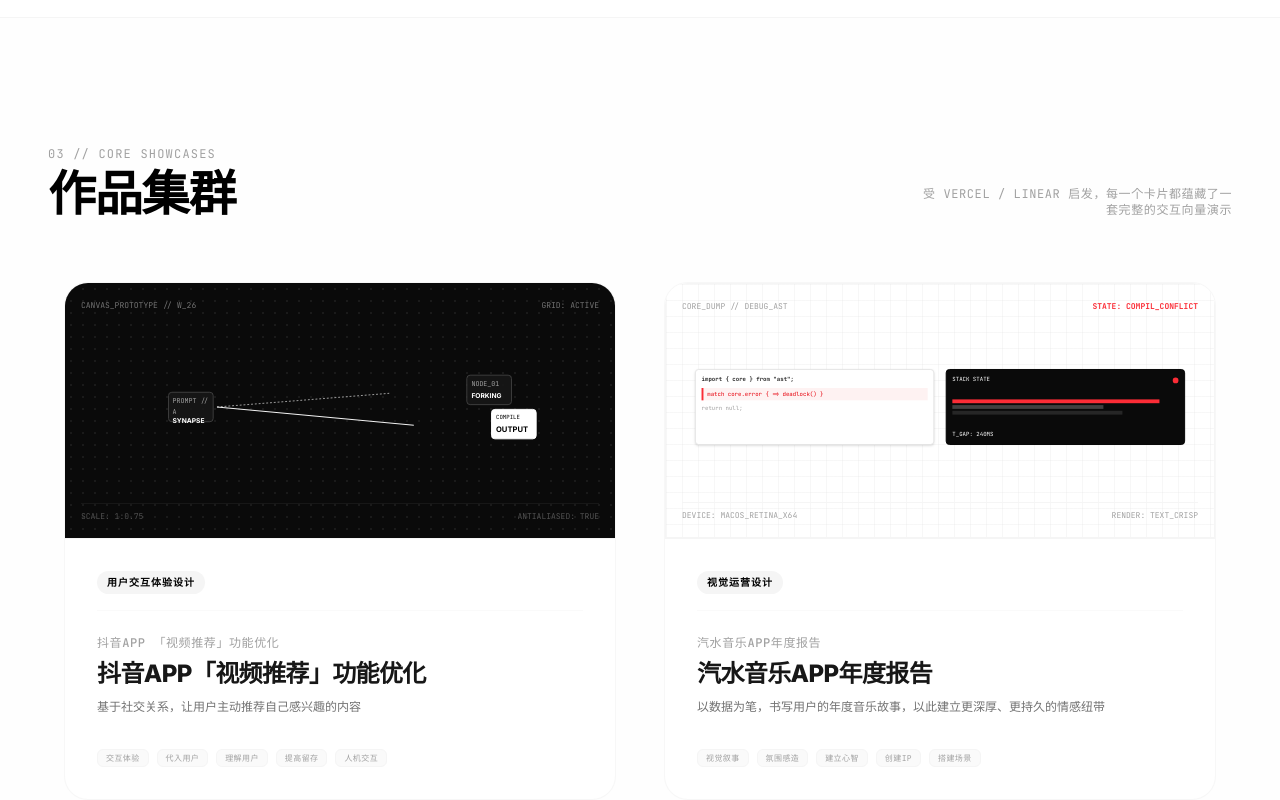
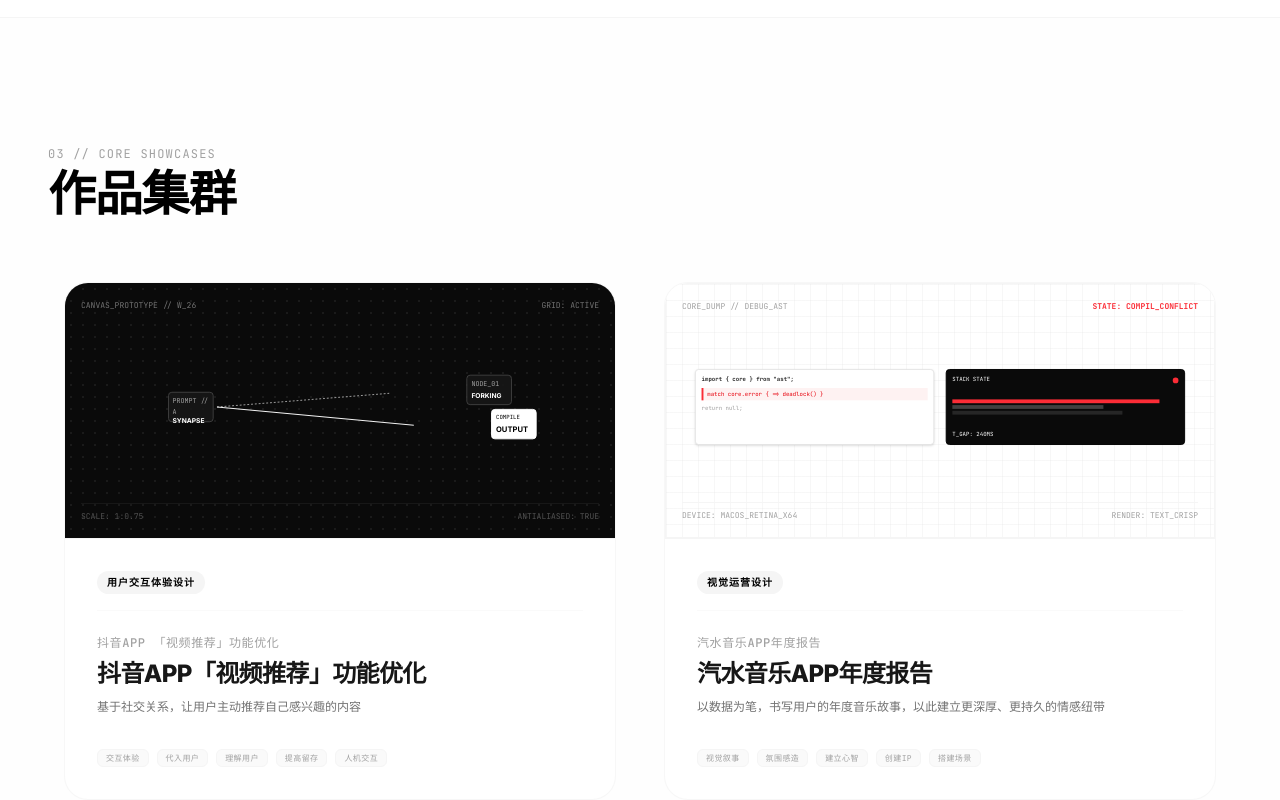
Before and after one commit to ywt888/-, a React (Vite) app: page / in a window 1280 px wide. Shown: the part 1562-2362 px from the top of the page. Built offline with nearby package versions, Linux system fonts and the light colour scheme; a web font is replaced by a local one.

Commit message:
refactor: remove redundant project section description

```diff
--- a/src/App.tsx
+++ b/src/App.tsx
@@ -155,9 +155,6 @@
                       作品集群
                     </h2>
                   </div>
-                  <p className="font-mono text-xs text-neutral-400 uppercase tracking-wider max-w-xs md:text-right">
-                    受 VERCEL / LINEAR 启发，每一个卡片都蕴藏了一套完整的交互向量演示
-                  </p>
                 </div>
 
                 {/* Projects Grid Map */}
```
